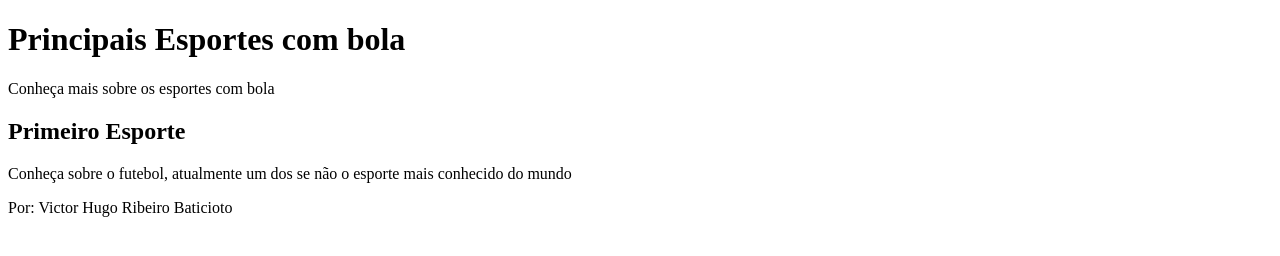
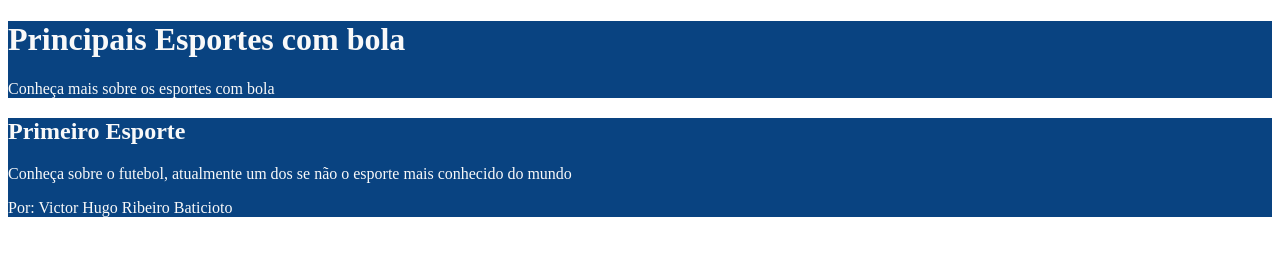
Before and after one commit to victorbaticioto-ux/SITE-1A-SEGUNDO-TRIMESTRE, a plain HTML site: page index.html in a window 1280 px wide. Drawn offline with Linux system fonts and the light colour scheme.

Commit message:
iniciamos o style

```diff
--- a/index.html
+++ b/index.html
@@ -4,6 +4,20 @@
         <meta charset="UTF-8">
         <meta name="viewport" content="width=device-width, initial-scale=1.0">
         <title>Meu Site</title>
+        <style>
+            header{
+
+                background-color: #094381;
+                color: #F9F9F9;
+
+            }
+            main{
+            background-color: #094381;
+            color: #F9F9F9;
+
+            }
+
+        </style>
     </head>
     <body>
         <header>
```
